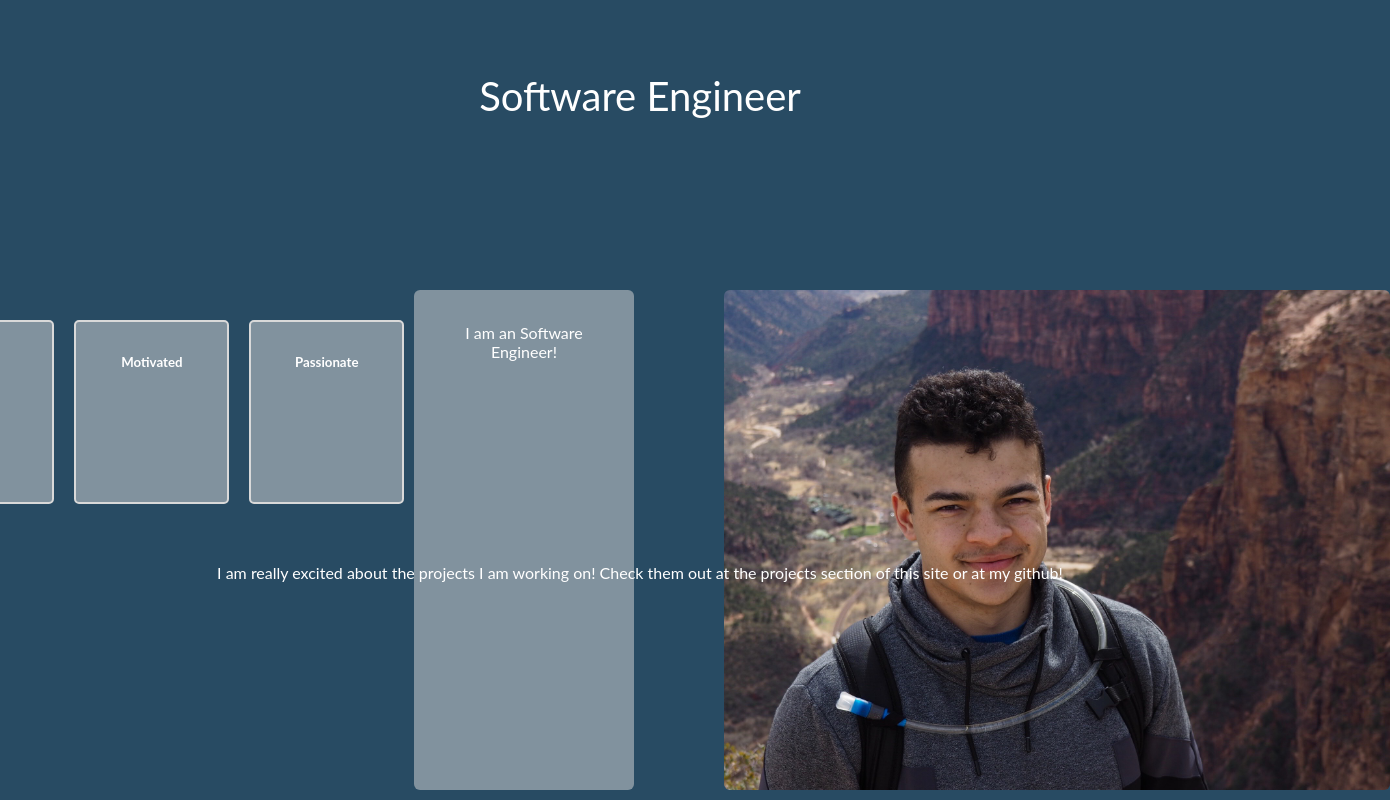
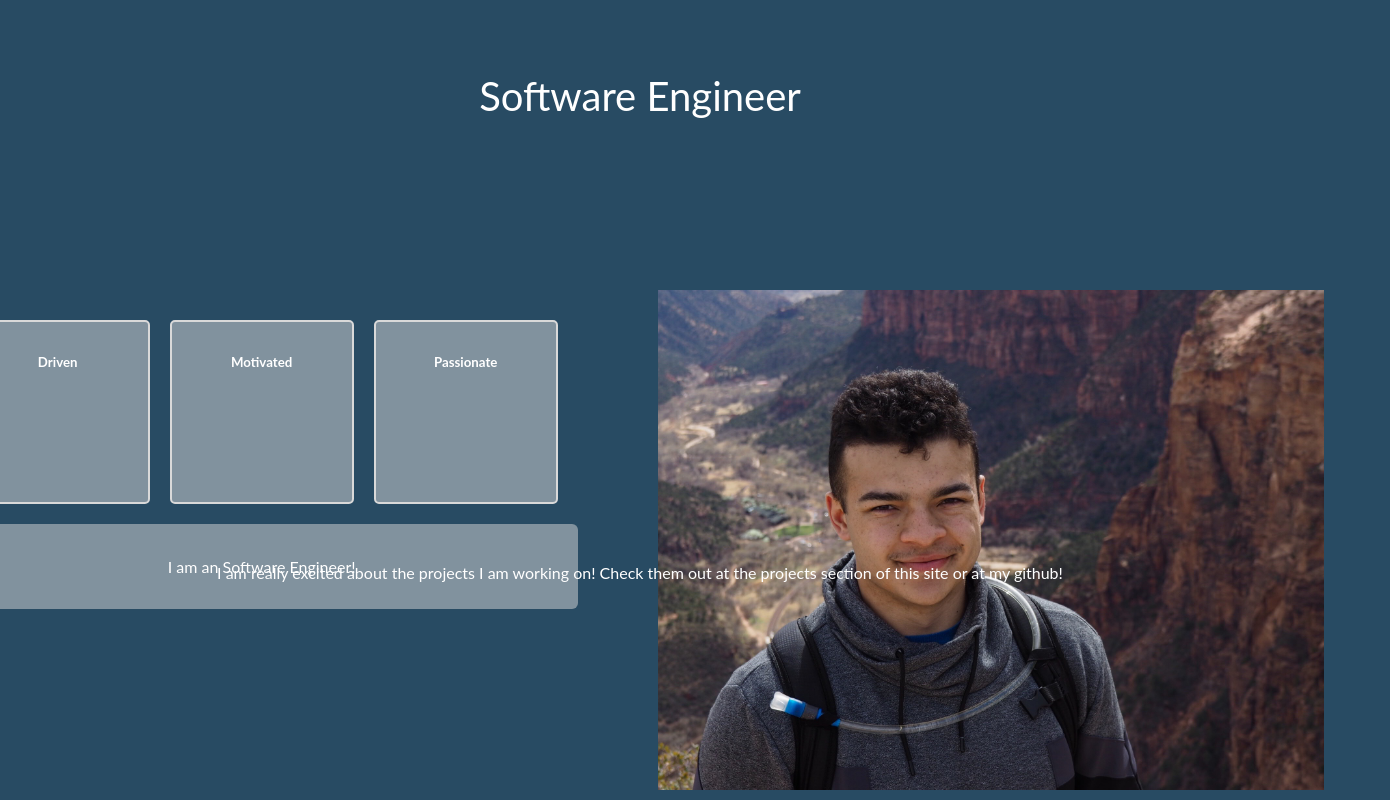
Before and after one commit to Maxwell-Clark/PortfolioWebsite, a Vue app: page / in a window 1280 px wide. Shown: the part 203-1003 px from the top of the page, 1390 px wide, since content can reach past the window. Built offline with nearby package versions, Linux system fonts and the light colour scheme.

Commit message:
some centering on the home page

```diff
--- a/src/views/Home.vue
+++ b/src/views/Home.vue
@@ -3,8 +3,11 @@
       <h2 id="name">Max Clark</h2>
       <p id="title">Software Engineer</p>
 
+
+
       <div class="image_and_attributes">
-        <div id="attributes">
+        <div class="attributes_and_intro">
+          <div id="attributes">
             <div class="attribute">
               <h5>Driven</h5>
             </div>
@@ -14,10 +17,11 @@
             <div class="attribute">
               <h5> Passionate</h5>
             </div>
-            <div id="intro_paragraph">I am an Software Engineer!</div>
+          </div>
+          <div id="intro_paragraph">I am an Software Engineer!</div>
         </div>
 
-            <img class="image" src="../assets/zion_photo.jpg" alt="">
+        <img class="image" src="../assets/zion_photo.jpg" alt="">
       </div>
       <div class="footer">
         <p>I am really excited about the projects I am working on! Check them out at the projects section of this site or at my github!</p>
@@ -64,6 +68,9 @@ export default {
 
 }
 
+.attributes_and_intro {
+  display: inline;
+}
 .image_and_attributes {
   display: flex;
   flex-direction: row;
@@ -78,7 +85,7 @@ export default {
   border-width: 0px;
   border-color: transparent;
   border-style: solid;
-  border-radius: 6px;
+  border-radius: px;
 }
 
 .attribute {
```
Also changed, not shown: 1 other file (tests, documents, lock files or other folders).
